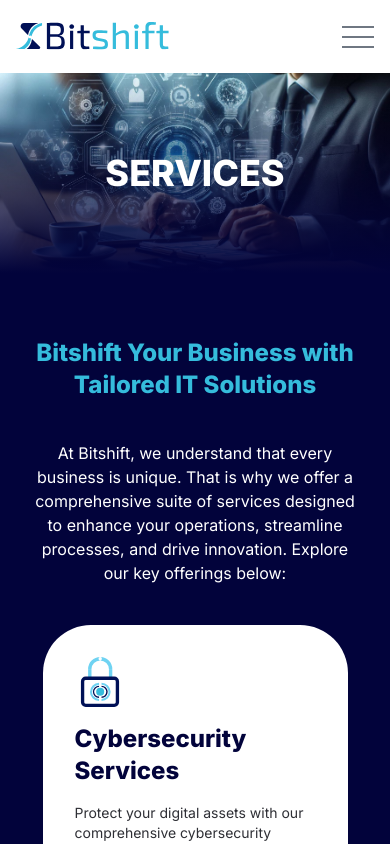
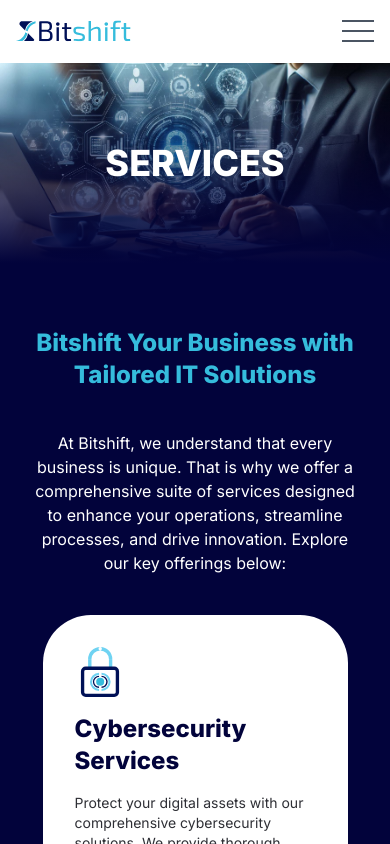
Before and after one commit to Ma7moudxG/bitshift, a Next.js app: page /services in a window 390 px wide. Shown: the top 844 px of the page. Built offline with nearby package versions, Linux system fonts and the light colour scheme.

Commit message:
fix navbar fixed

```diff
--- a/components/Navbar.js
+++ b/components/Navbar.js
@@ -2,7 +2,7 @@
 import React, { useEffect, useState } from "react";
 import Image from "next/image";
 import Link from "next/link";
-import { usePathname } from "next/navigation"; // Updated hook
+import { usePathname } from "next/navigation";
 
 const navItems = {
   Home: "/",
@@ -15,40 +15,42 @@
 };
 
 const Navbar = () => {
-  const pathname = usePathname(); // Get the current path
+  const pathname = usePathname();
   const [isNavOpen, setIsNavOpen] = useState(false);
   const [header, setHeader] = useState(false);
 
   const scrollHeader = () => {
-    if (window.scrollY >= 20) setHeader(true);
+    if (window.scrollY >= 220) setHeader(true);
     else setHeader(false);
   };
 
   useEffect(() => {
     window.addEventListener("scroll", scrollHeader);
-    return () => {
-      window.addEventListener("scroll", scrollHeader);
-    };
+    return () => window.removeEventListener("scroll", scrollHeader);
   }, []);
 
   return (
-    <nav>
+    <>
+      <nav
+        className={`${
+          header ? "fixed top-0 left-0 w-full z-10 bg-white shadow-md" : ""
+        }`}
+      >
         <div
-        className={
-          header ? "fixed z-10 bg-white w-[100%] p-3 shadow-md" : " p-4 sm:p-8 "
-        }
+          className={`${
+            header ? "p-3" : "p-4 sm:p-8"
+          } transition-all duration-300`}
         >
           <div className="flex items-center justify-between gap-4 max-w-[1200px] mx-auto">
-          <div className="flex">
             <Link href="/">
               <Image
                 src="/bitshift-logo.svg"
                 alt="bitshift logo"
                 height={160}
                 width={160}
+                className="w-[120px] md:w-[160px]"
               />
             </Link>
-          </div>
             <ul className="items-center gap-8 lg:flex hidden">
               {Object.entries(navItems).map(([label, url], index) => (
                 <li
@@ -63,17 +65,17 @@
             <section className="MOBILE-MENU flex lg:hidden">
               <div
                 className="HAMBURGER-ICON space-y-2 cursor-pointer"
-              onClick={() => setIsNavOpen((prev) => !prev)} // toggle isNavOpen state on click
+                onClick={() => setIsNavOpen((prev) => !prev)}
               >
-              <span className="block h-0.5 w-8 animate-pulse bg-gray-600"></span>
-              <span className="block h-0.5 w-8 animate-pulse bg-gray-600"></span>
-              <span className="block h-0.5 w-8 animate-pulse bg-gray-600"></span>
+                <span className="block h-0.5 w-8 bg-gray-600"></span>
+                <span className="block h-0.5 w-8 bg-gray-600"></span>
+                <span className="block h-0.5 w-8 bg-gray-600"></span>
               </div>
 
               <div className={isNavOpen ? "showMenuNav" : "hideMenuNav"}>
                 <div
                   className="CROSS-ICON absolute top-0 right-0 px-8 py-8 cursor-pointer"
-                onClick={() => setIsNavOpen(false)} // change isNavOpen state to false to close the menu
+                  onClick={() => setIsNavOpen(false)}
                 >
                   <svg
                     className="h-8 w-8 text-gray-600"
@@ -123,6 +125,11 @@
           </div>
         </div>
       </nav>
+      {/* Add a margin-top to main content only when the navbar is fixed */}
+      <main className={`${header ? "mt-[64px]" : ""}`}>
+        {/* Main content goes here */}
+      </main>
+    </>
   );
 };
 
```
Lines whose indentation alone changed are shown as unchanged.
